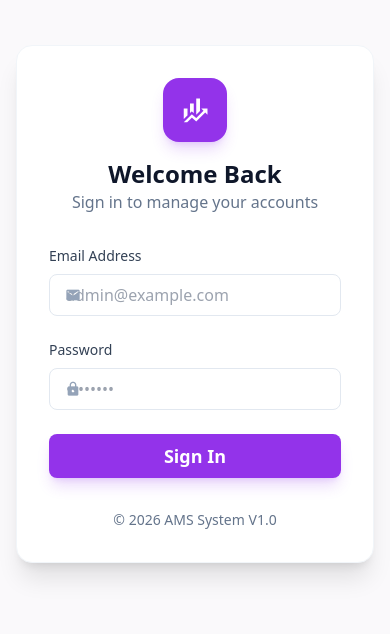
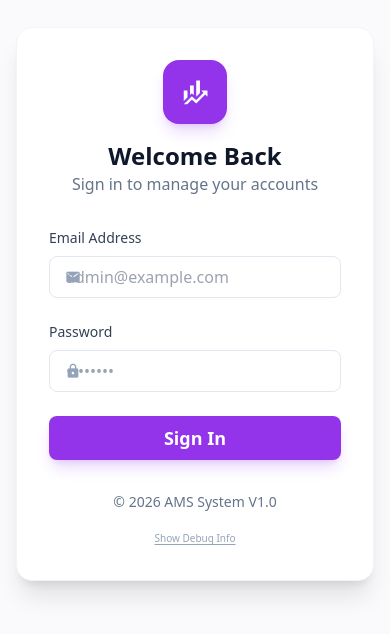
Before and after one commit to muthu-pattan-perumal/Ams, a React (Vite) app: page /#/login in a window 390 px wide. Shown: the part 118-752 px from the top of the page. Built offline with nearby package versions, Linux system fonts and the light colour scheme; the HTML template or start-up script is replaced by a standard one.

Commit message:
Advanced mobile network fixes: allowNavigation, URL validation alerts, and Login debug UI

```diff
--- a/capacitor.config.json
+++ b/capacitor.config.json
@@ -1,5 +1,8 @@
 {
   "appId": "com.ams.app",
   "appName": "Ams",
-  "webDir": "dist"
+  "webDir": "dist",
+  "server": {
+    "allowNavigation": ["*"]
+  }
 }
--- a/src/pages/Login.jsx
+++ b/src/pages/Login.jsx
@@ -78,6 +78,13 @@ const Login = () => {
 
                 <div className="mt-8 text-center text-sm text-slate-500">
                     <p>© 2026 AMS System V1.0</p>
+                    <button
+                        type="button"
+                        onClick={() => alert(`API Base URL: ${import.meta.env.VITE_API_URL || '/api'}`)}
+                        className="mt-4 text-[10px] text-slate-400 hover:text-primary-9 underline underline-offset-2"
+                    >
+                        Show Debug Info
+                    </button>
                 </div>
             </div>
         </div>
--- a/src/services/api.js
+++ b/src/services/api.js
@@ -19,7 +19,18 @@ api.interceptors.request.use((config) => {
 });
 
 api.interceptors.response.use((response) => response, (error) => {
-    console.error('Response error:', error.response?.status, error.message);
+    console.error('Network/API Error Details:', {
+        message: error.message,
+        url: error.config?.url,
+        baseURL: error.config?.baseURL,
+        status: error.response?.status,
+        data: error.response?.data
+    });
+
+    if (error.config?.baseURL?.includes('your-render-url')) {
+        alert('CRITICAL: You are still using the placeholder Render URL. Please update your .env file with your actual Render URL!');
+    }
+
     return Promise.reject(error);
 });
 
```
